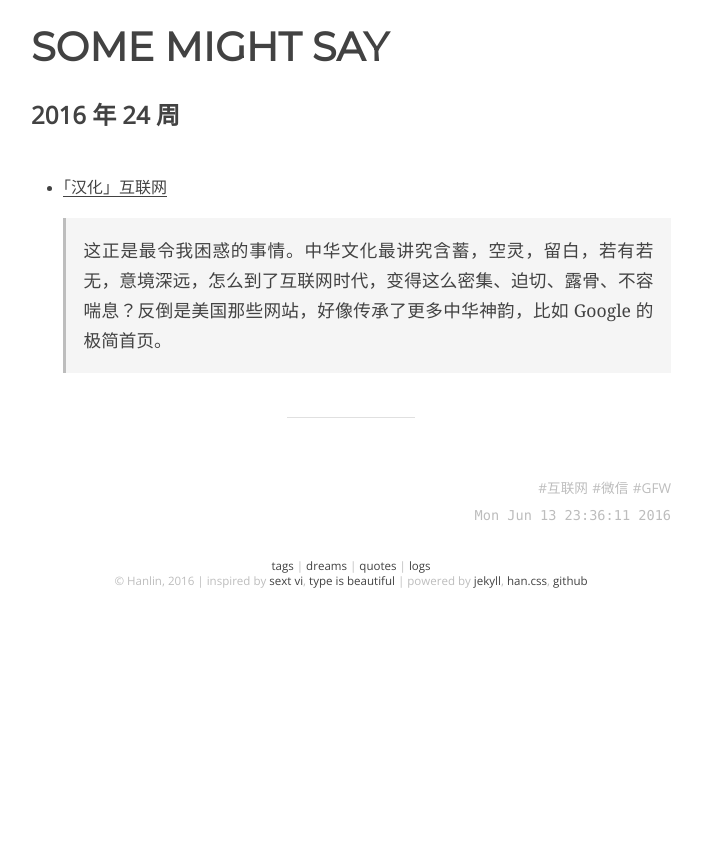
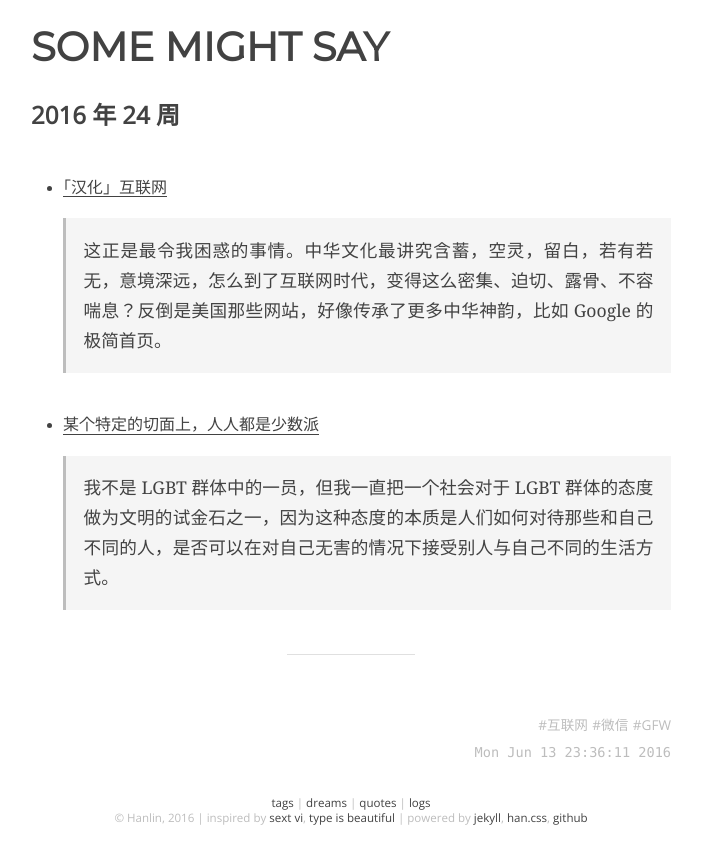
Before and after one commit to onion7878/word, a Jekyll site: the page built from _posts/logs/2016-04-11-24.md, in a window 1280 px wide. Shown: the top 864 px of the page, without its empty margins (289-991 px from the left). Built offline with Jekyll 4.4.1, drawn with Linux system fonts in a browser that asks for light colours.

Commit message:
add item

```diff
--- a/_posts/logs/2016-04-11-24.md
+++ b/_posts/logs/2016-04-11-24.md
@@ -12,4 +12,8 @@ tags: [互联网, 微信, GFW]
 
 	> 这正是最令我困惑的事情。中华文化最讲究含蓄，空灵，留白，若有若无，意境深远，怎么到了互联网时代，变得这么密集、迫切、露骨、不容喘息？反倒是美国那些网站，好像传承了更多中华神韵，比如Google的极简首页。
 
+- [某个特定的切面上，人人都是少数派](http://mp.weixin.qq.com/s?__biz=MjM5MTE4Nzk1NA%3D%3D&idx=1&mid=2650741587&scene=0&sn=bdef48d5cfd2f83c4e798da269f7ed5d)
+
+	> 我不是 LGBT 群体中的一员，但我一直把一个社会对于 LGBT 群体的态度做为文明的试金石之一，因为这种态度的本质是人们如何对待那些和自己不同的人，是否可以在对自己无害的情况下接受别人与自己不同的生活方式。
+
 ---
```
